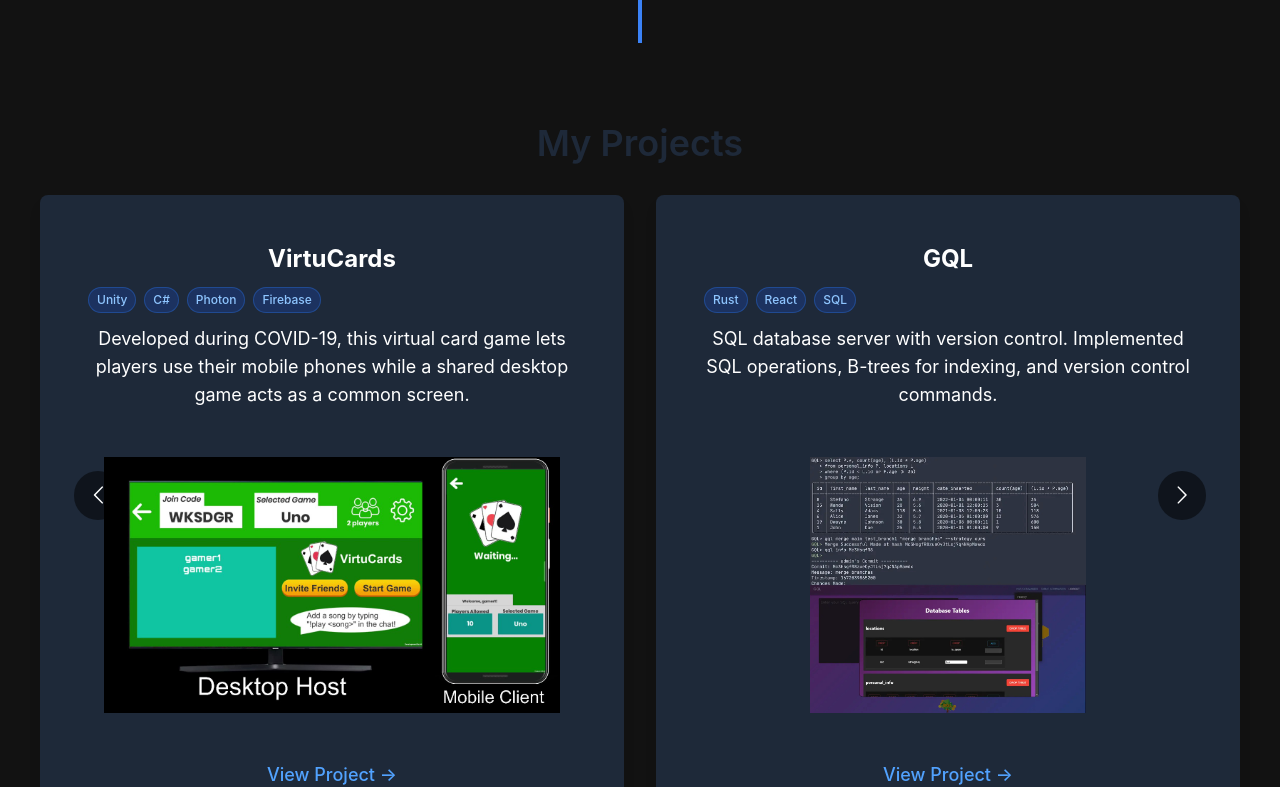
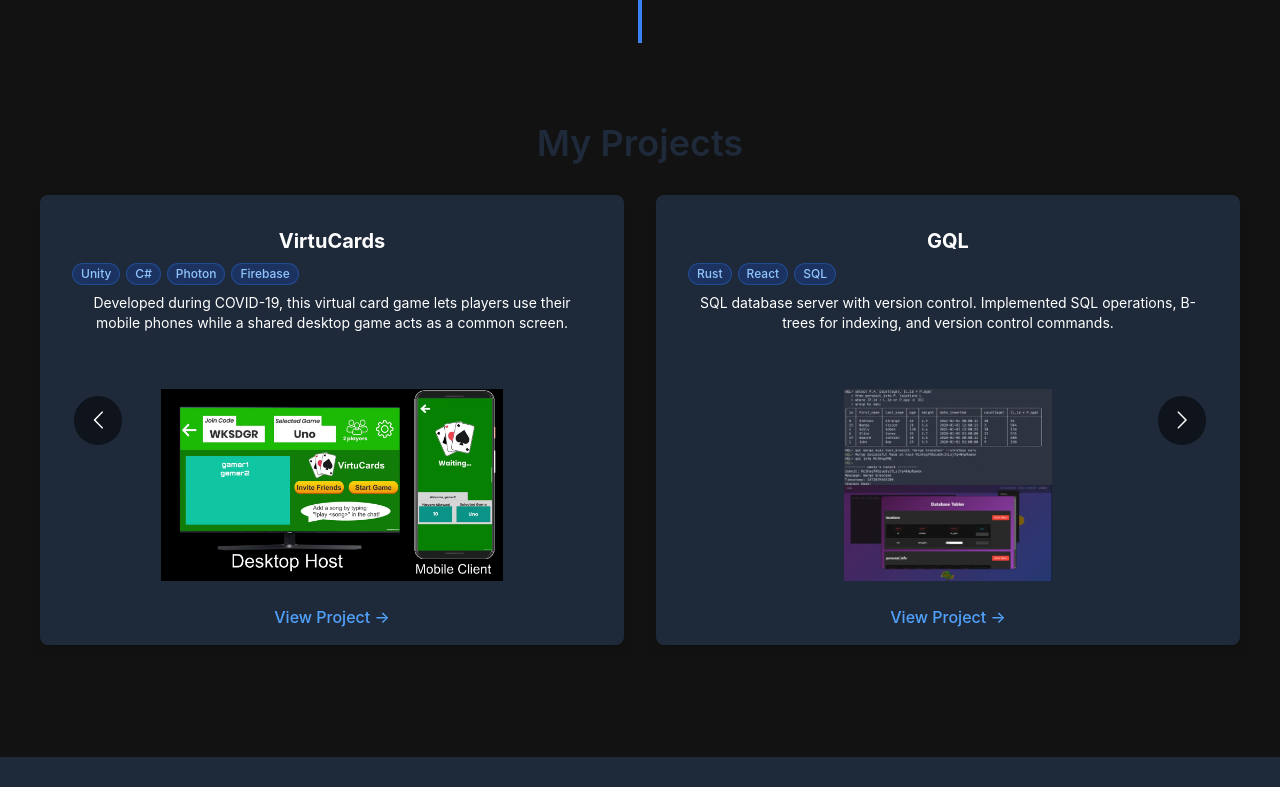
Before and after one commit to rhawks00/personal-website, a React (Vite) app: page / in a window 1280 px wide. Shown: the part 3040-3827 px from the top of the page. Built offline with nearby package versions, Linux system fonts and the light colour scheme.

Commit message:
Improved Projects file

```diff
--- a/src/components/Projects.tsx
+++ b/src/components/Projects.tsx
@@ -45,43 +45,63 @@ const projects: ProjectProps[] = [
     description: "Band website for The Holis7ics featuring show listings, music, and social links.",
     image: "/images/Holis7icsThumbnail.jpg",
     link: "https://theholis7ics.com/",
-    tags: ["React"],
+    tags: ["React", "TypeScript", "Google Calendar API", "Google OAuth"],
   },
 ];
 
 const responsive = {
-  superLargeDesktop: { breakpoint: { max: 4000, min: 2000 }, items: 3 },
-  desktop: { breakpoint: { max: 2000, min: 768 }, items: 2 },
+  ultrawide: { breakpoint: { max: 4000, min: 3000 }, items: 5 },
+  superLargeDesktop: { breakpoint: { max: 3000, min: 2000 }, items: 4 },
+  desktop: { breakpoint: { max: 2000, min: 1200 }, items: 3 },
+  smallDesktop: { breakpoint: { max: 1200, min: 768 }, items: 2 },
   tablet: { breakpoint: { max: 768, min: 464 }, items: 1 },
   mobile: { breakpoint: { max: 464, min: 0 }, items: 1 },
 };
 
+const CarouselArrow = ({ direction, onClick, carouselState }: any) => {
+  if (carouselState && projects.length <= carouselState.slidesToShow) {
+    return null;
+  }
+  const isLeft = direction === "left";
+  return (
+    <button
+      onClick={onClick}
+      className={`react-multiple-carousel__arrow ${isLeft ? "react-multiple-carousel__arrow--left" : "react-multiple-carousel__arrow--right"}`}
+    />
+  );
+};
+
 const Projects: React.FC = () => {
   return (
-    <section className="relative z-10 px-6 pb-24 max-w-screen-xl mx-auto">
+    <section className="relative z-10 px-6 pb-24">
       <div className="text-white">
         <h2 className="text-4xl font-semibold text-gray-800 dark:text-white mb-4">My Projects</h2>
-        <Carousel responsive={responsive} infinite>
+        <Carousel
+          responsive={responsive}
+          infinite
+          customLeftArrow={<CarouselArrow direction="left" />}
+          customRightArrow={<CarouselArrow direction="right" />}
+        >
           {projects.map((project, index) => (
-            <div key={index} className="h-[600px] flex flex-col p-6 bg-gray-800 rounded-lg shadow-lg m-4 max-w-full">
-              <div className="flex-1 p-6">
-                <h3 className="text-2xl font-bold">{project.title}</h3>
-                <div className="flex flex-wrap gap-2 mt-3">
+            <div key={index} className="h-[450px] flex flex-col p-4 bg-gray-800 rounded-lg shadow-lg m-4 max-w-full">
+              <div className="flex-1 p-4">
+                <h3 className="text-xl font-bold">{project.title}</h3>
+                <div className="flex flex-wrap gap-1.5 mt-2">
                   {project.tags.map((tag) => (
-                    <span key={tag} className="px-2 py-1 text-xs font-medium bg-blue-600/20 text-blue-300 rounded-full border border-blue-500/30">
+                    <span key={tag} className="px-2 py-0.5 text-xs font-medium bg-blue-600/20 text-blue-300 rounded-full border border-blue-500/30">
                       {tag}
                     </span>
                   ))}
                 </div>
-                <p className="mt-3 text-lg line-clamp-5">{project.description}</p>
+                <p className="mt-2 text-sm line-clamp-4">{project.description}</p>
               </div>
-              <div className="p-6 flex justify-center">
+              <div className="p-4 flex justify-center overflow-hidden">
                 <motion.img
                   src={project.image}
                   alt={project.title}
-                  className="w-full h-auto max-h-64 object-contain rounded-lg"
-                  whileHover={{ scale: 1.5 }}
-                  transition={{ type: "spring", stiffness: 100 }}
+                  className="w-full h-auto max-h-48 object-contain rounded-lg"
+                  whileHover={{ scale: 1.1 }}
+                  transition={{ type: "spring", stiffness: 200 }}
                 />
               </div>
               {project.link && (
@@ -90,7 +110,7 @@ const Projects: React.FC = () => {
                     href={project.link}
                     target="_blank"
                     rel="noopener noreferrer"
-                    className="mt-6 inline-block text-blue-400 hover:underline text-lg"
+                    className="mt-2 inline-block text-blue-400 hover:underline text-base"
                   >
                     View Project →
                   </a>
```
